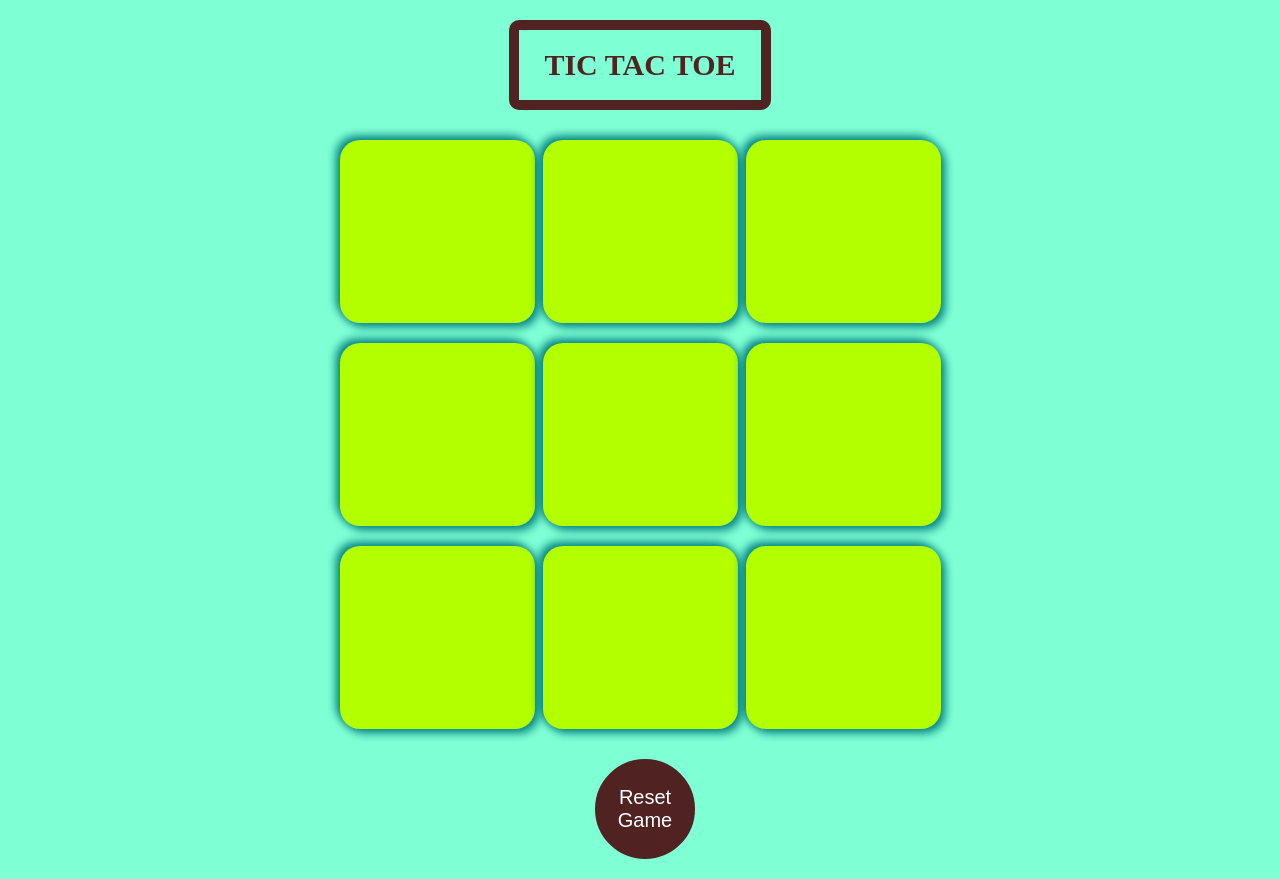
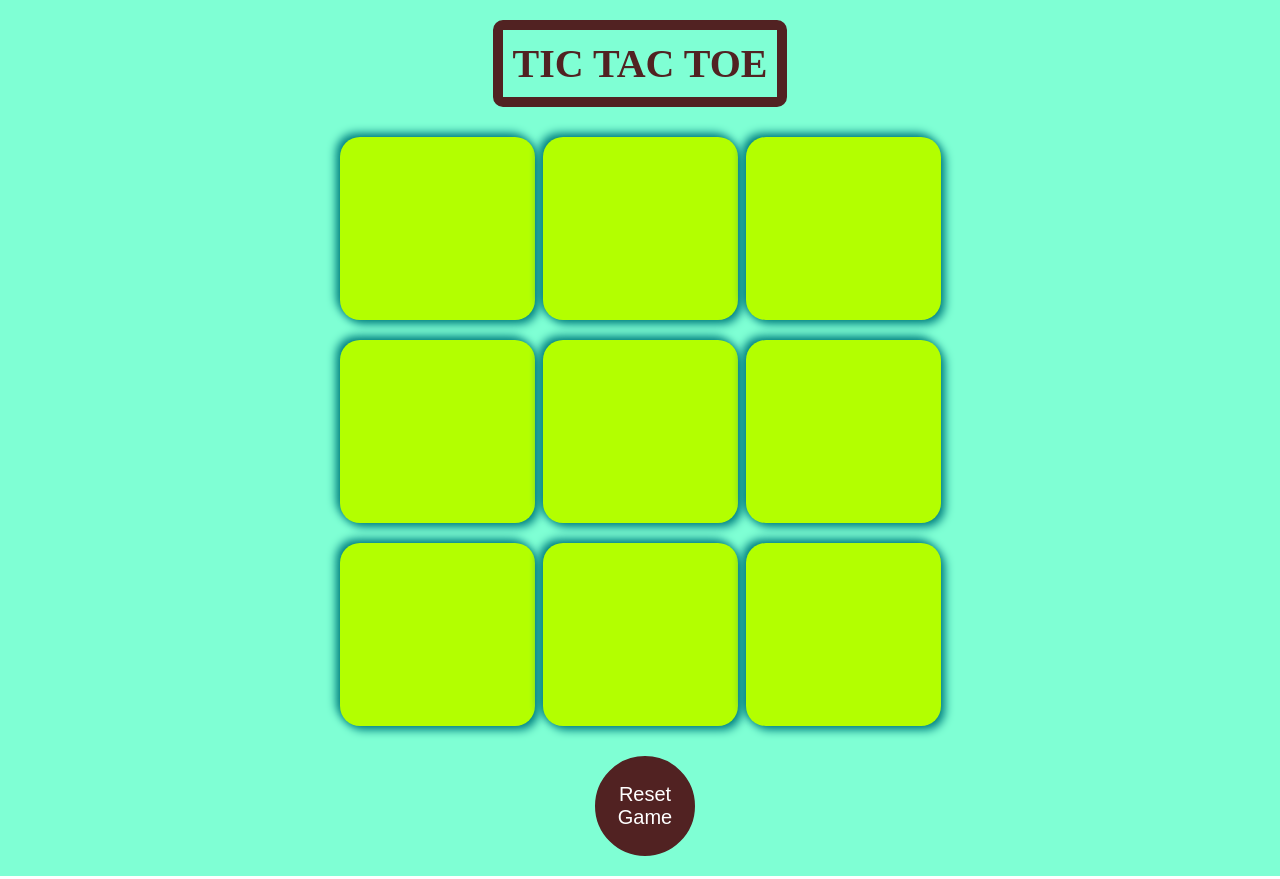
Before and after one commit to Sourav-Naik/Tic-tac-toe-game, a plain HTML site: page index.html in a window 1280 px wide. Drawn offline with Linux system fonts and the light colour scheme.

Commit message:
modification

```diff
--- a/script.js
+++ b/script.js
@@ -22,7 +22,7 @@ const winner =() => {
             {
                 a = pos1val;
                 console.log("winner");
-                win.innerText=`Congratulation ${a} is Winner`;
+                win.innerText=`Congratulation Player ${a} is Winner`;
                 contain.innerText = `Starting New Game...`;
                 contain.classList.add("hidden");
                 win.classList.remove("hidden");
--- a/style.css
+++ b/style.css
@@ -6,35 +6,43 @@
     font-size: 30px;
 }
 
-main{
-    min-width: fit-content ;
+body{
+    min-width: fit-content;
     min-height: 100vh;
     display: flex;
+    flex-direction: column;
+    flex-wrap: nowrap;
+}
+
+main{
+
+    width: 100%;
+    min-width: fit-content;
+    min-height: fit-content;
+    background-color: aquamarine;
+    display: flex;
+    flex-direction: column;
     align-items: center;
-    justify-content: center;
-    background-color: aquamarine;
-    flex-direction: column;
+    justify-content: space-evenly;
     flex-shrink: 1;
     flex-grow: 1;
+
 
 }
 
 h1{
-    max-width: 250px;
-    max-height: 90px;
-    min-width: 242px;
-    min-height: 70px;
+    min-width: fit-content;
     font-weight: 550;
     margin: 20px;
-    font-size: 30px;
+    font-size: 40px;
     color:#512222;
     border: 10px solid #512222;
+    padding: 10px;
     border-radius: 10px;
     display: flex;
     justify-content: center;
     align-items: center;
     flex-shrink: 1;
-    flex-grow: 1;
 }
 
 #container{
@@ -83,14 +91,13 @@ h1{
 }
 
 #winner{
-    width: 300px;
-    height: 100px;
-    min-width: 242px;
+    min-width: fit-content;
     font-weight: 550;
     margin-top: 20px;
     font-size: 40px;
     color:#512222;
-    border: 10px solid #512222;
+    border: 8px solid #512222;
+    padding: 10px;
     border-radius: 10px;
     display: flex;
     justify-content: center;
@@ -98,6 +105,8 @@ h1{
     position: absolute;
     flex-shrink: 1;
     flex-grow: 1;
+    position: absolute;
+    top: 200px;
 
 }
 
```
